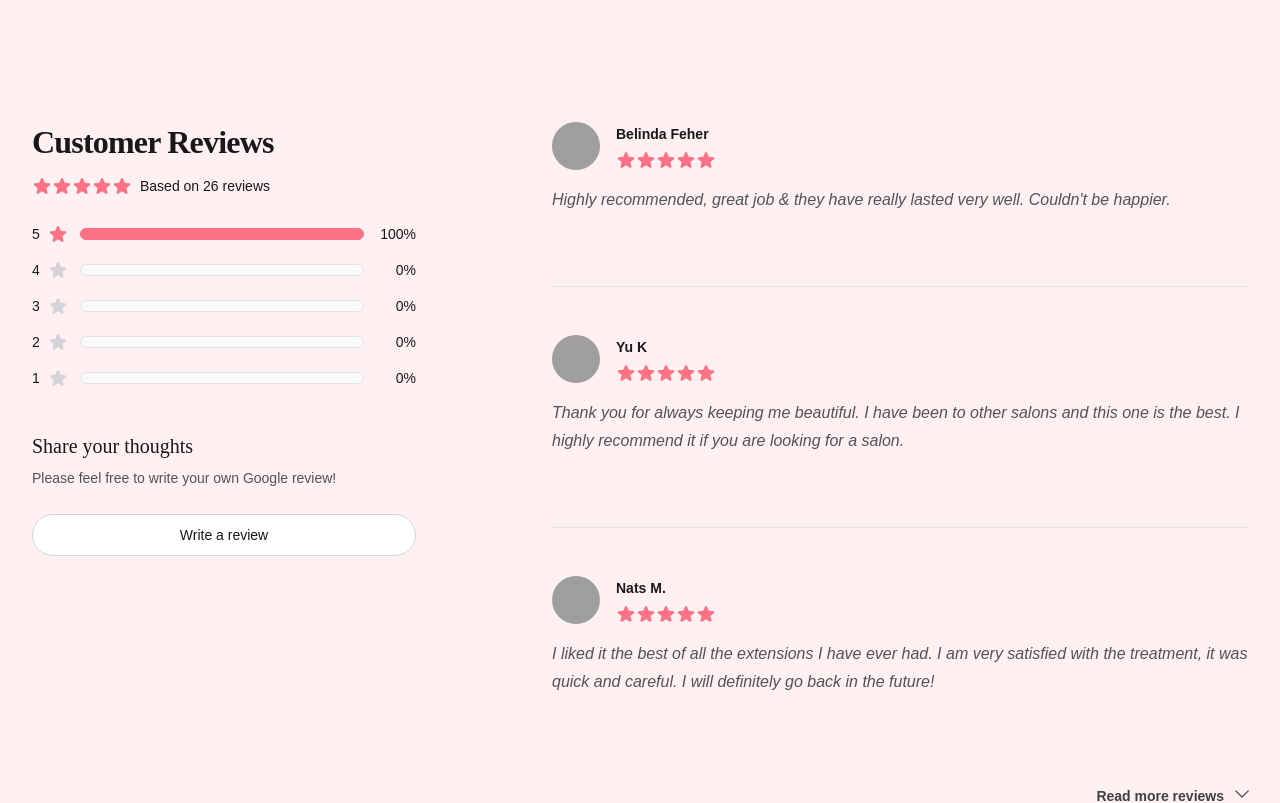
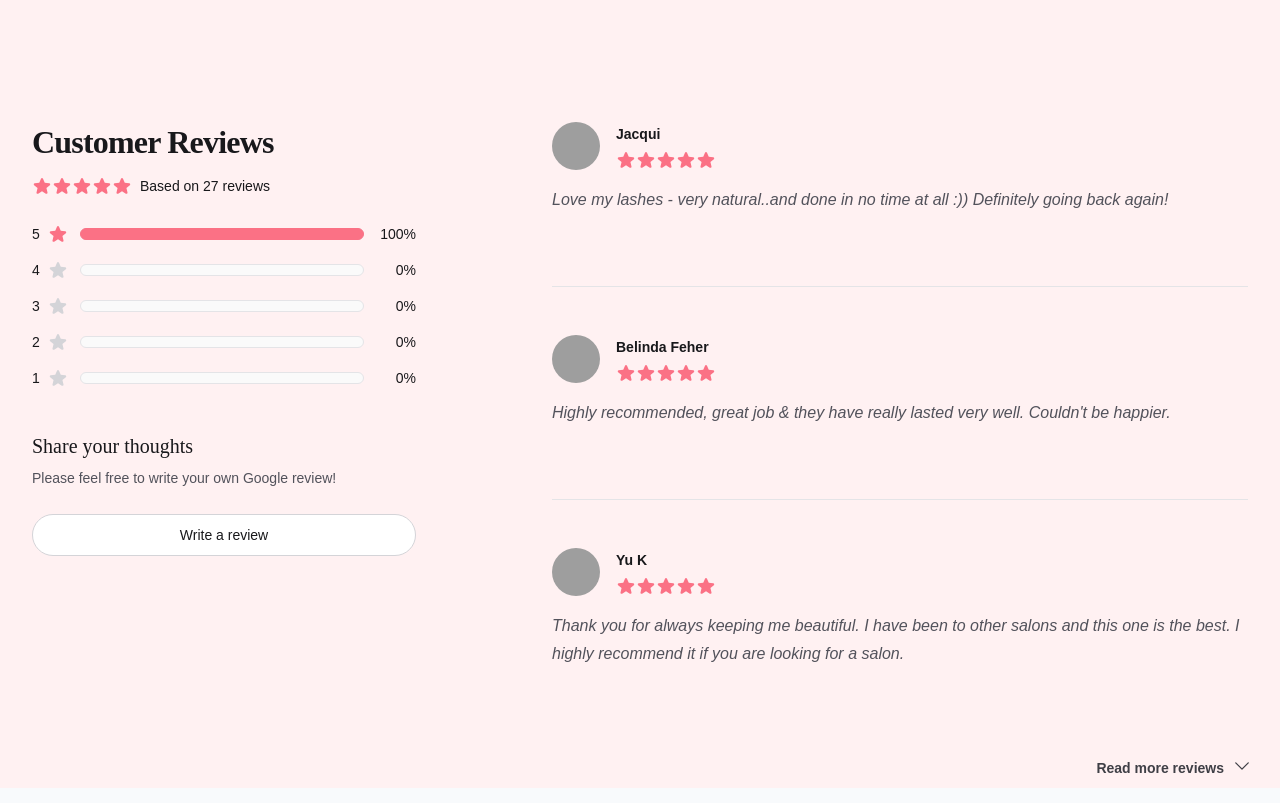
Before and after one commit to Emily-Nilsen/moet-lashes, a Next.js app: page / in a window 1280 px wide. Shown: the part 2280-3083 px from the top of the page. Built offline with nearby package versions, Linux system fonts and the light colour scheme; grey boxes are pictures that could not be loaded; a web font is replaced by a local one.

Commit message:
Add review 27

```diff
--- a/src/components/CustomerReviews.jsx
+++ b/src/components/CustomerReviews.jsx
@@ -9,9 +9,9 @@ import { Disclosure } from '@headlessui/react'
 
 const reviews = {
   average: 5,
-  totalCount: 26,
+  totalCount: 27,
   counts: [
-    { rating: 5, count: 26 },
+    { rating: 5, count: 27 },
     { rating: 4, count: 0 },
     { rating: 3, count: 0 },
     { rating: 2, count: 0 },
@@ -19,6 +19,16 @@ const reviews = {
   ],
   featured: [
     // More reviews...
+    {
+      id: 27,
+      rating: 5,
+      content: `
+        <p>Love my lashes - very natural..and done in no time at all :)) Definitely going back again!</p>
+      `,
+      author: 'Jacqui',
+      avatarSrc:
+        'https://res.cloudinary.com/dt3k2apqd/image/upload/w_1000,ar_1:1,c_fill,g_auto,e_art:hokusai/q_auto/Mo%C3%ABt%20Lashes/flowers/flower_27_o0hmnh.jpg',
+    },
     {
       id: 26,
       rating: 5,
```
